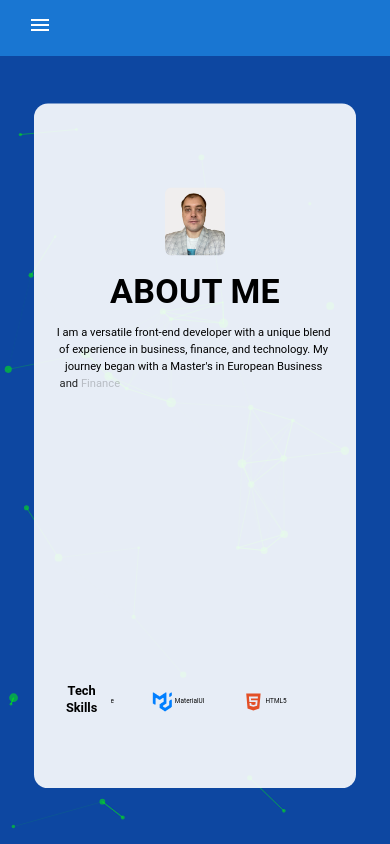
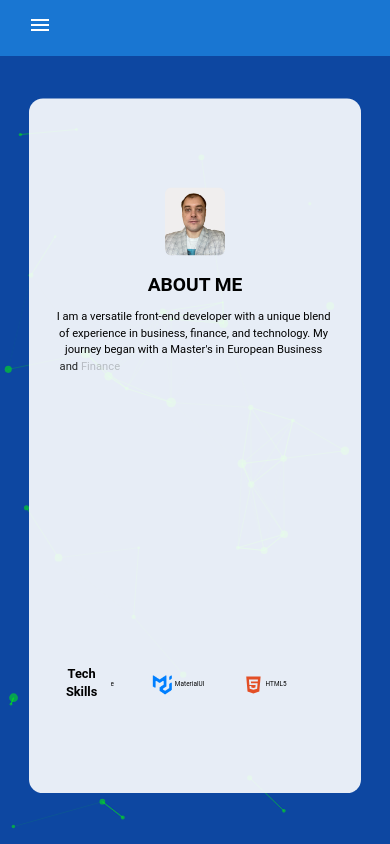
Before and after one commit to todor-savov/personal-portfolio, a React (Vite) app in the folder personal-portfolio/: page /about in a window 390 px wide. Built offline with nearby package versions, Linux system fonts and the light colour scheme.

Commit message:
Adjust CSS layout for the About page to make it look better on mobile devices (more centered)

```diff
--- a/personal-portfolio/src/components/About/About.css
+++ b/personal-portfolio/src/components/About/About.css
@@ -10,7 +10,7 @@
     padding: 20px;
     min-width: 40vw;
     width: 100%;
-    height: 80vh;
+    height: 70vh;
 }
 
 .first-container {
@@ -39,7 +39,6 @@
     align-items: center;
     padding: 4px;
     gap: 4px;
-    margin-bottom: 1rem;
 }
 
 #tech-stack {
@@ -115,7 +114,8 @@
 @media (max-width: 480px) {
     .main-container {
         min-width: 80vw;
-        padding: 5px;
+        padding: 10px;
+        height: 80vh;
     }
 
     .first-container {
@@ -124,11 +124,14 @@
 
     #avatar-photo {
         width: 20%;
-        margin-top: 2rem;
     }
 
     .text-container {
         font-size: 0.7rem;
+    }
+
+    #about-me {
+        margin-bottom: 0.7rem;
     }
 
     .scroll {
@@ -158,6 +161,7 @@
     .main-container {
         min-width: 80vw;
         padding: 10px;
+        height: 80vh;
     }
 
     .first-container {
--- a/personal-portfolio/src/components/About/About.tsx
+++ b/personal-portfolio/src/components/About/About.tsx
@@ -46,7 +46,7 @@ const About = () => {
                     <Avatar alt="Todor-Savov" src={ownPhoto} variant='square' id='avatar-photo' />
 
                     <Box className="text-container">
-                        <Typography variant="h4" gutterBottom sx={{ fontWeight: "bold", color: 'black' }}> ABOUT ME </Typography>
+                        <Typography variant="h5" gutterBottom id='about-me' sx={{ fontWeight: "bold", color: 'black' }}> ABOUT ME </Typography>
 
                         <div className="typewriter-container">
                                 {cleanedIntroText.split(" ").map((word, index) => (
```
